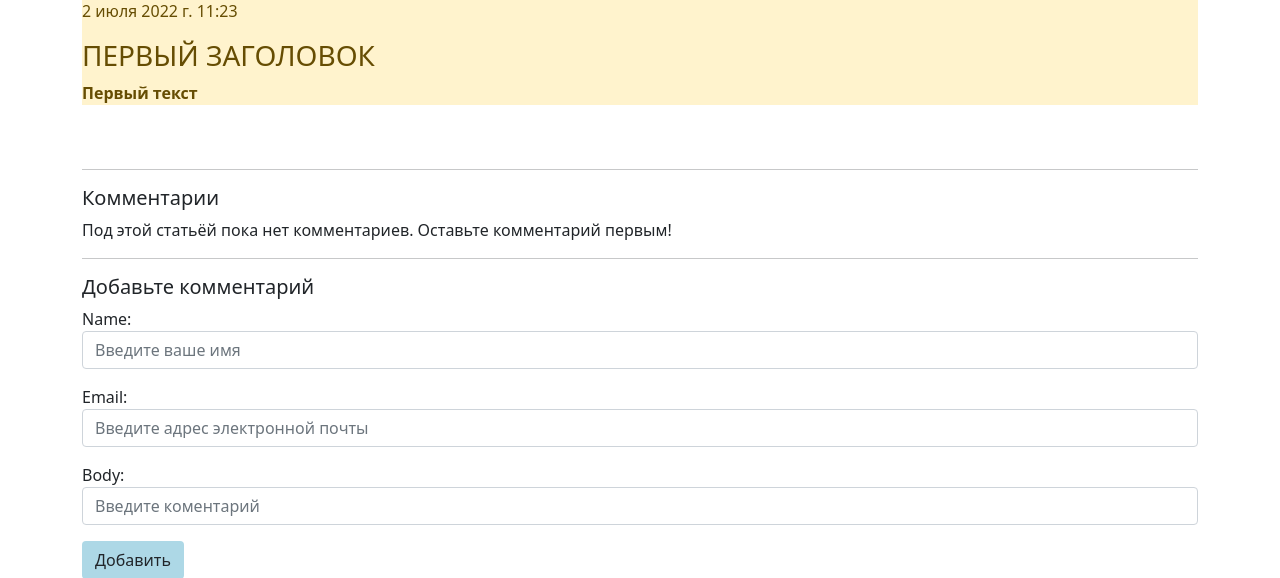
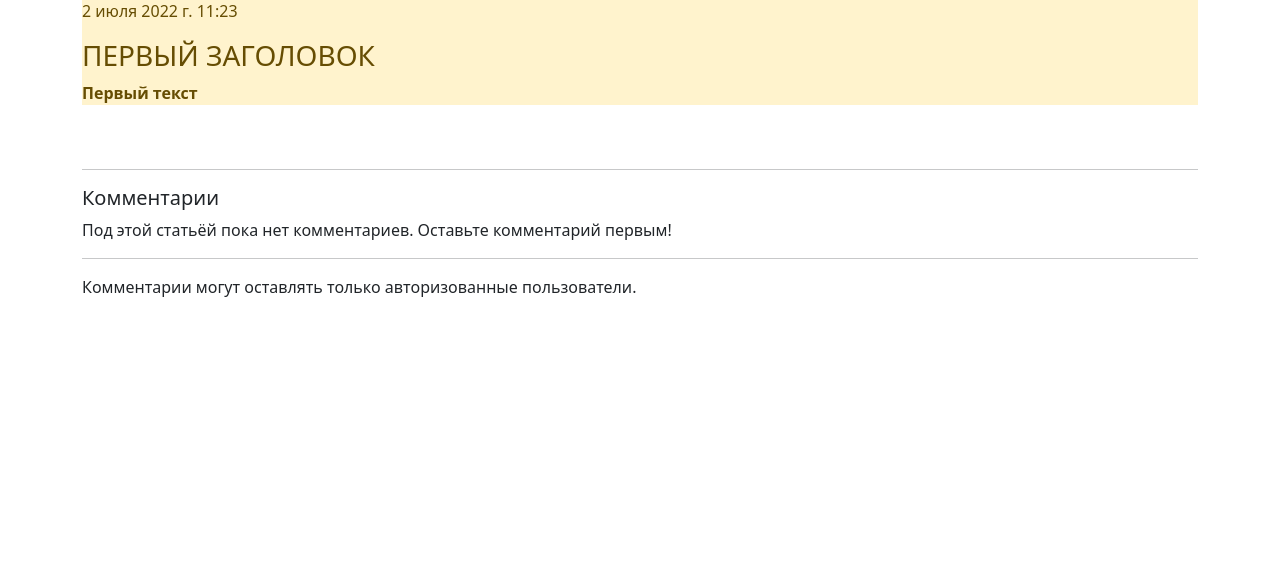
Before and after one commit to IgorGavrik/2022-06-04, a Django app: page /article_detail/2022-07-02-1123390000/ in a window 1280 px wide. Shown: the part 122-700 px from the top of the page. Run offline with Django 4.2, Linux system fonts and the light colour scheme; data comes from the database, SQL or seed files in the repository; both versions use the stored data as it was after the commit.

Commit message:
Merge remote-tracking branch 'origin/master'
# Conflicts:
#	IgorWeblog/Blog/templates/Blog/base.html
#	IgorWeblog/Blog/templates/Blog/pagination.html

```diff
--- a/IgorWeblog/Blog/templates/Blog/article_detail.html
+++ b/IgorWeblog/Blog/templates/Blog/article_detail.html
@@ -33,6 +33,7 @@
 {% if new_comment %}
     <h2>Ваш коментарий добавлен</h2>
 {% else %}
+{% if request.user.is_authenticated %}
     <h5>Добавьте комментарий</h5>
     <form method="post" action=".">
         {% csrf_token %}
@@ -41,5 +42,8 @@
             Добавить</button>
         <span>{{ error }}</span>
     </form>
+{% else %}
+    <p>Комментарии могут оставлять только авторизованные пользователи.</p>
+{% endif %}
 {% endif %}
 {% endblock %}
```
Also changed, not shown: IgorWeblog/db.sqlite3.
